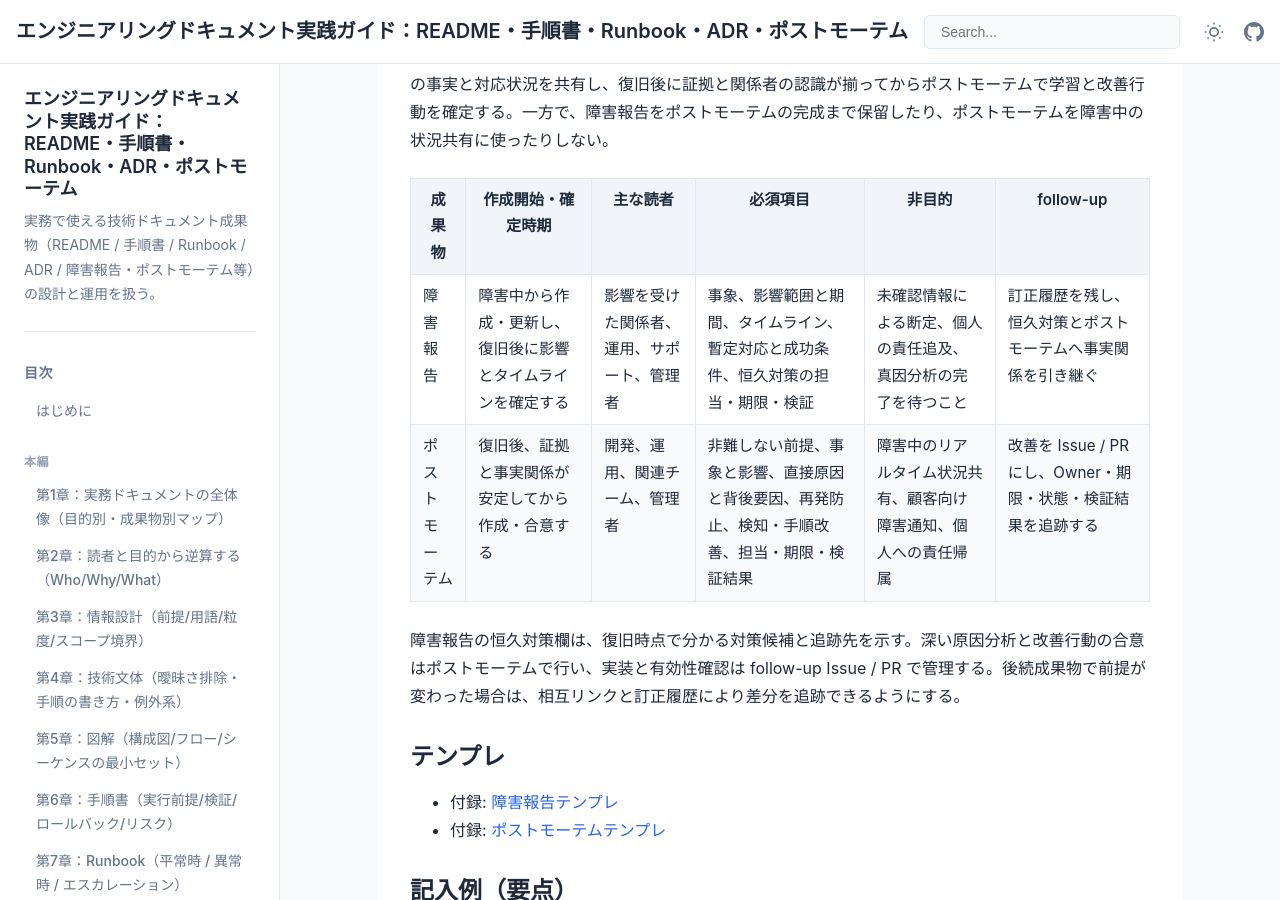
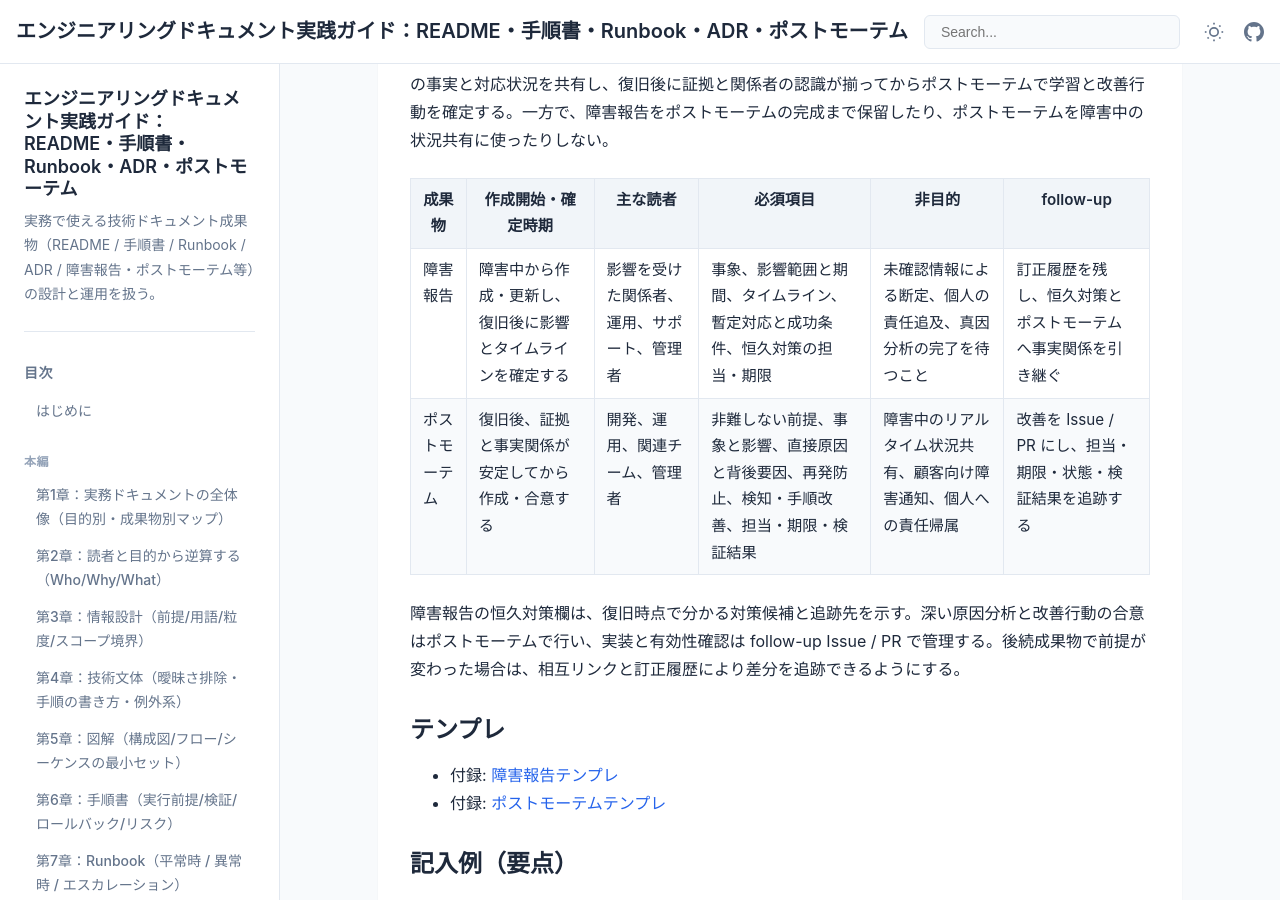
Before and after one commit to itdojp/engineering-documentation-book, a Jekyll site: the page built from docs/chapters/chapter-09/index.md, in a window 1280 px wide and 900 px high, scrolled down 739 px. Built offline with Jekyll 4.4.1, drawn with Linux system fonts in a browser that asks for light colours.

Commit message:
docs: align responsibility table with templates

```diff
--- a/docs/chapters/chapter-09/index.md
+++ b/docs/chapters/chapter-09/index.md
@@ -28,8 +28,8 @@ order: 90
 
 |成果物|作成開始・確定時期|主な読者|必須項目|非目的|follow-up|
 |---|---|---|---|---|---|
-|障害報告|障害中から作成・更新し、復旧後に影響とタイムラインを確定する|影響を受けた関係者、運用、サポート、管理者|事象、影響範囲と期間、タイムライン、暫定対応と成功条件、恒久対策の担当・期限・検証|未確認情報による断定、個人の責任追及、真因分析の完了を待つこと|訂正履歴を残し、恒久対策とポストモーテムへ事実関係を引き継ぐ|
-|ポストモーテム|復旧後、証拠と事実関係が安定してから作成・合意する|開発、運用、関連チーム、管理者|非難しない前提、事象と影響、直接原因と背後要因、再発防止、検知・手順改善、担当・期限・検証結果|障害中のリアルタイム状況共有、顧客向け障害通知、個人への責任帰属|改善を Issue / PR にし、Owner・期限・状態・検証結果を追跡する|
+|障害報告|障害中から作成・更新し、復旧後に影響とタイムラインを確定する|影響を受けた関係者、運用、サポート、管理者|事象、影響範囲と期間、タイムライン、暫定対応と成功条件、恒久対策の担当・期限|未確認情報による断定、個人の責任追及、真因分析の完了を待つこと|訂正履歴を残し、恒久対策とポストモーテムへ事実関係を引き継ぐ|
+|ポストモーテム|復旧後、証拠と事実関係が安定してから作成・合意する|開発、運用、関連チーム、管理者|非難しない前提、事象と影響、直接原因と背後要因、再発防止、検知・手順改善、担当・期限・検証結果|障害中のリアルタイム状況共有、顧客向け障害通知、個人への責任帰属|改善を Issue / PR にし、担当・期限・状態・検証結果を追跡する|
 
 障害報告の恒久対策欄は、復旧時点で分かる対策候補と追跡先を示す。深い原因分析と改善行動の合意はポストモーテムで行い、実装と有効性確認は follow-up Issue / PR で管理する。後続成果物で前提が変わった場合は、相互リンクと訂正履歴により差分を追跡できるようにする。
 
```
